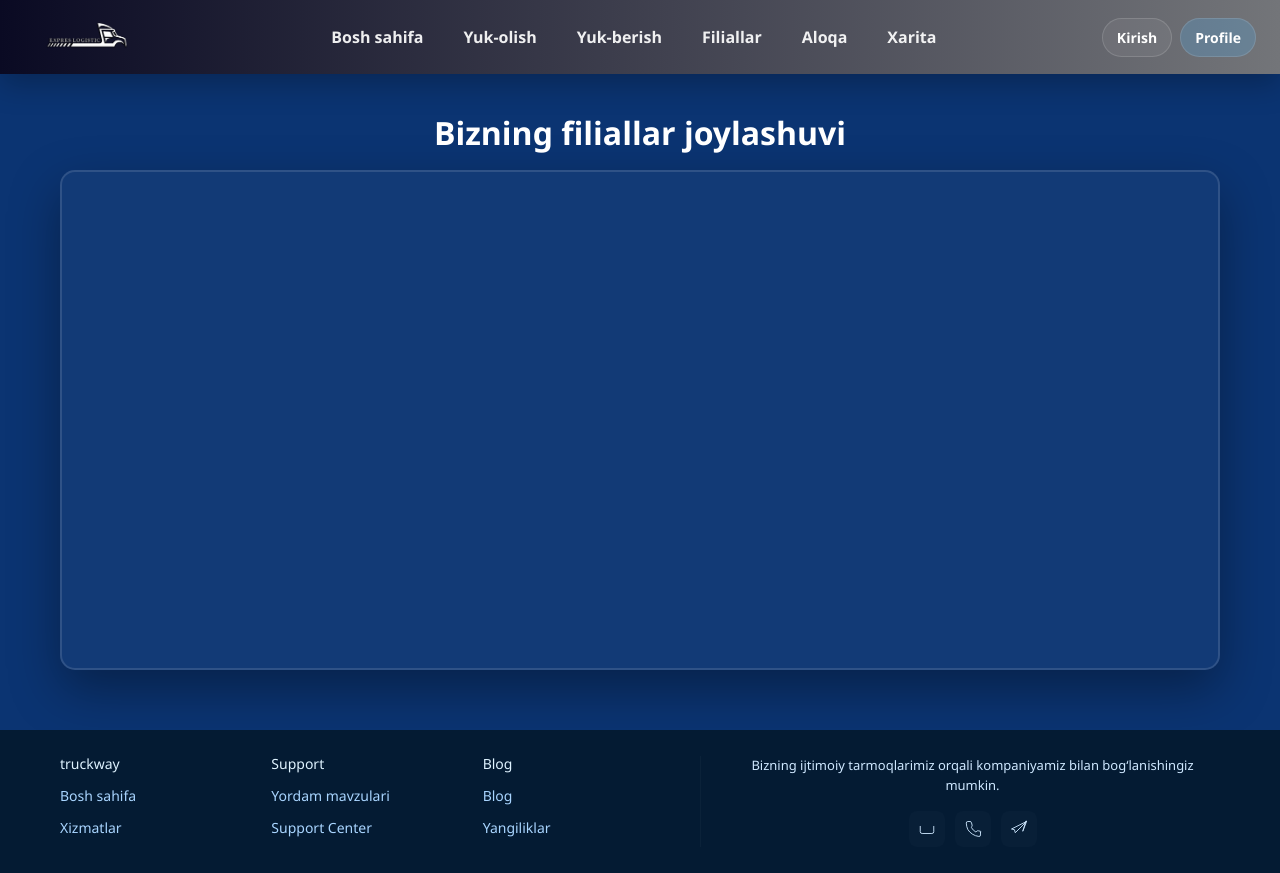
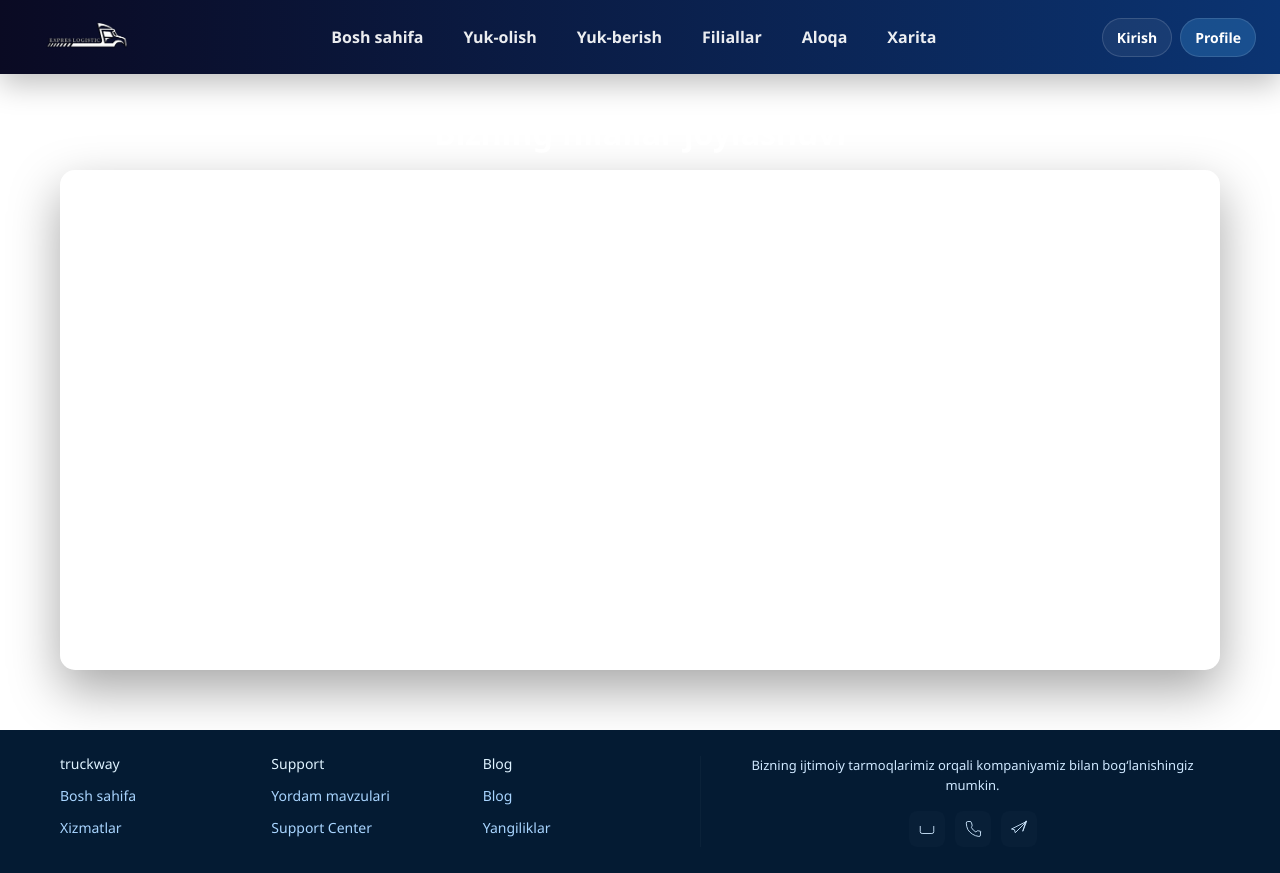
Before and after one commit to jasurruz/yukchi, a plain HTML site: page xarita.html in a window 1280 px wide. Drawn offline with nearby package versions, Linux system fonts and the light colour scheme.

Commit message:
style: unify xarita page with main theme

```diff
--- a/xarita.css
+++ b/xarita.css
@@ -8,13 +8,13 @@
 
 /* ===== PAGE BASE (truck.html bilan bir xil) ===== */
 body{
-  background-color: #0b3472;
+  background-color: #ffffff;
   color: #ffffff;
 }
 
 /* ===== NAVBAR (topbar) ===== */
 .topbar{
-  background: linear-gradient(90deg, #0a0a23, #737579);
+  background: linear-gradient(90deg, #0a0a23, #0b3472);
   padding: 12px 0;
   position: sticky;
   top: 0;
```
